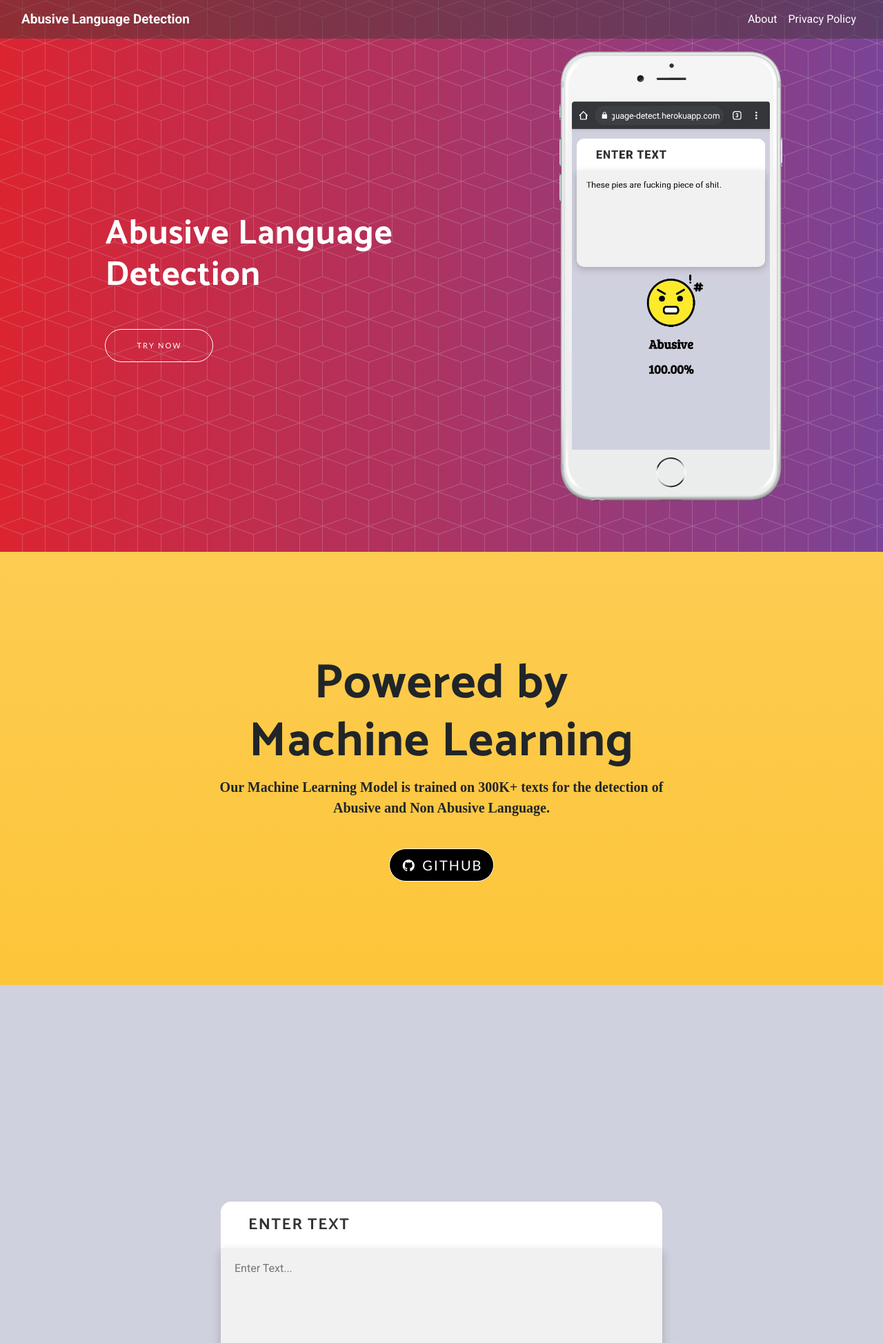
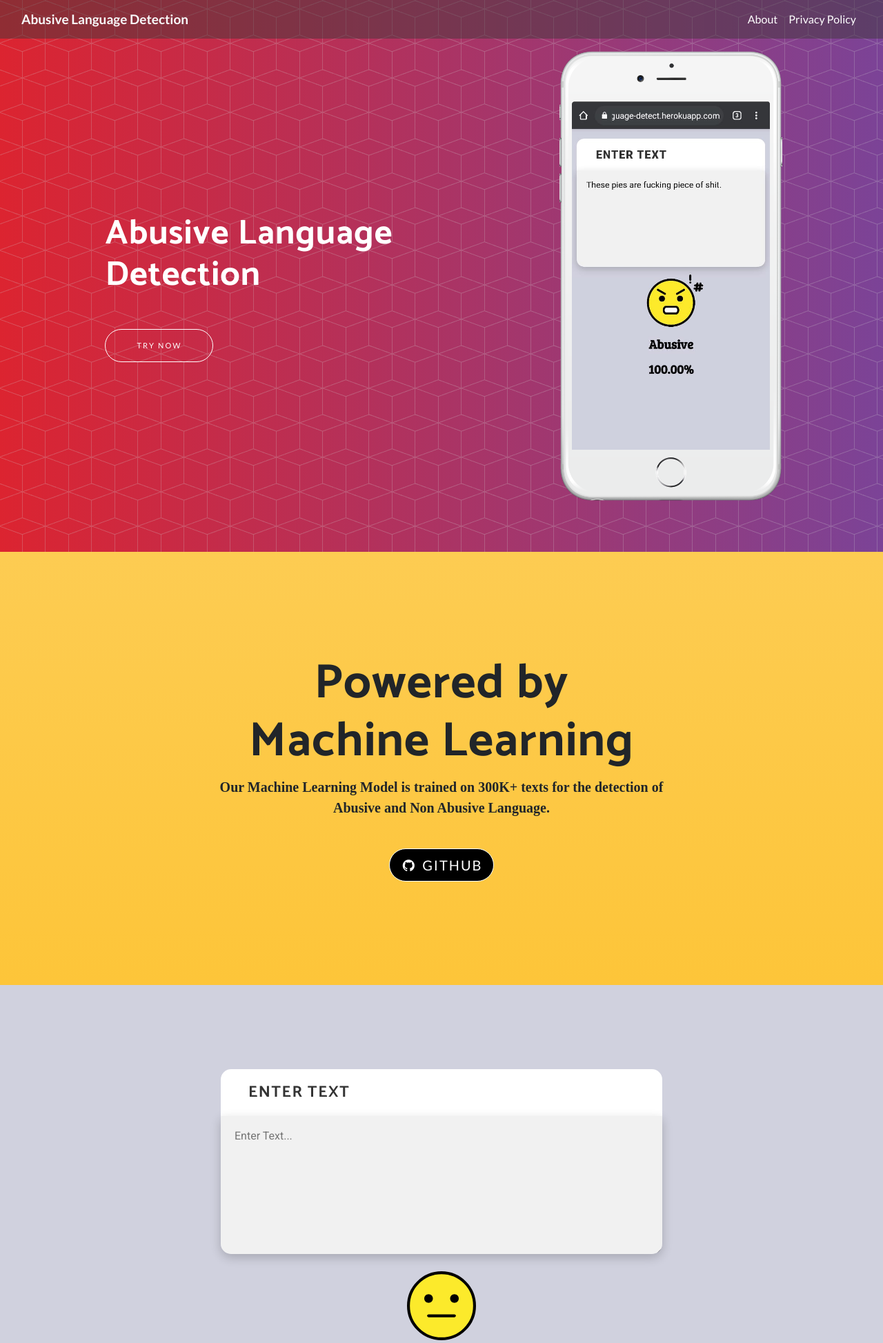
Before and after one commit to Sumit189/Abusive-Language-Detection, a Flask app: page / in a window 1280 px wide. Shown: the top 1947 px of the page at 69% size. Run offline with Flask 2, Linux system fonts and the light colour scheme; parts of the project's set-up code (start-up, migrations or seed data) failed here and were passed over; some libraries are stand-ins or nearby versions.

Commit message:
Add files via upload

```diff
--- a/static/style.css
+++ b/static/style.css
@@ -1,13 +1,20 @@
-body{
-  font-family: "Roboto";
+body::-webkit-scrollbar {
+  display: none;
+}
+
+
+
+.cta{
   background: #d0d1de;
 }
 
 .form {
+  font-family: "Roboto";
   width: 50vw;
-  margin: 5% auto;
+  margin: -10% auto;
   background: transparent;
 }
+
 .form header {
   background: white;
   padding: 20px 40px;
```
